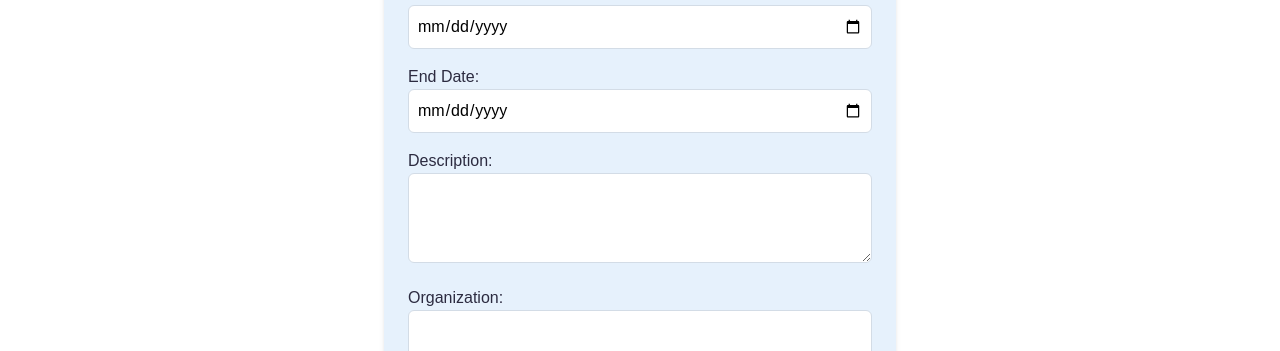
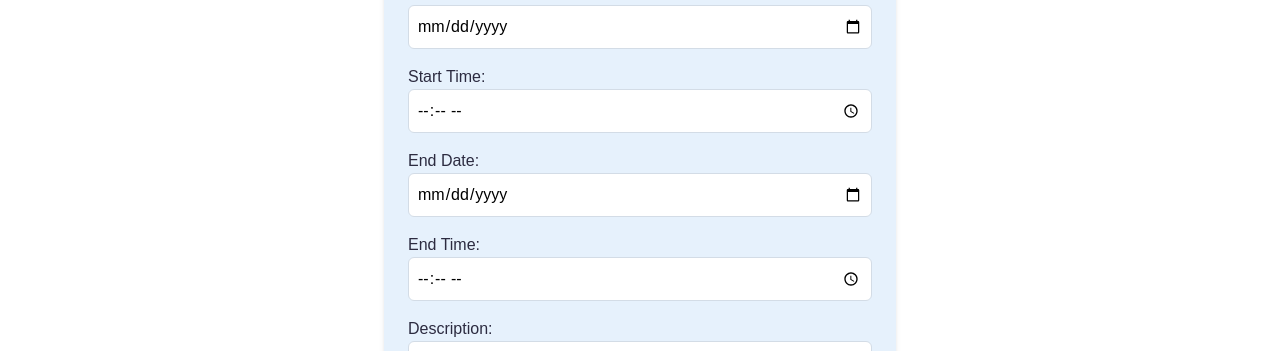
Before and after one commit to claudia-mariana/out-in-portugal-frontend, a React (Vite) app: page /api/events/edit/1 in a window 1280 px wide. Shown: the part 346-697 px from the top of the page. Built offline with nearby package versions, Linux system fonts and the light colour scheme; no server answers.

Commit message:
reversed list resources, added time on forms

```diff
--- a/src/components/Functionalities/CreateActivity.jsx
+++ b/src/components/Functionalities/CreateActivity.jsx
@@ -34,7 +34,7 @@ function CreateActivity() {
 
 
   return (
-    <div className="max-w-lg mx-auto mt-10 bg-blue-light p-6 rounded-lg shadow-md">
+    <div className="max-w-lg mx-auto mt-10 mb-10 bg-blue-light p-6 rounded-lg shadow-md">
       <h3 className="text-2xl font-bold mb-6 text-center text-blue-medium">Create Activity</h3>
 
       <form onSubmit={handleSubmit} className="space-y-4">
--- a/src/components/Functionalities/EditEvent.jsx
+++ b/src/components/Functionalities/EditEvent.jsx
@@ -3,13 +3,17 @@ import { useNavigate, useParams } from 'react-router-dom';
 import { NavLink } from "react-router-dom";
 import eventsService from "../../services/events.service";
 
+// Helping functions
 const formatDate = (date) => new Date(date).toISOString().split('T')[0];
+const formatTime = (date) => new Date(date).toISOString().split('T')[1].substring(0,5);
 
 function EditEvent() {
     const [title, setTitle] = useState("");
     const [activity, setActivity] = useState("");
     const [startDate, setStartDate] = useState("");
+    const [startTime, setStartTime] = useState("");
     const [endDate, setEndDate] = useState("");
+    const [endTime, setEndTime] = useState("");
     const [description, setDescription] = useState("");
     const [organization, setOrganization] = useState("");
     const [meetingPoint, setMeetingPoint] = useState("");
@@ -31,14 +35,15 @@ function EditEvent() {
     const navigate = useNavigate();
 
     useEffect(() => {
-
         eventsService.getEvent(eventId)
             .then((response) => {
                 const oneEvent = response.data;
                 setTitle(oneEvent.title);
                 setActivity(oneEvent.activity._id);
                 setStartDate(formatDate(oneEvent.startDate));
+                setStartTime(formatTime(oneEvent.startDate));
                 setEndDate(formatDate(oneEvent.endDate));
+                setEndTime(formatTime(oneEvent.endDate));
                 setDescription(oneEvent.description);
                 setOrganization(oneEvent.organization);
                 setMeetingPoint(oneEvent.meetingPoint);
@@ -48,31 +53,42 @@ function EditEvent() {
                 setPrice(oneEvent.price);
             })
             .catch((error) => console.log(error));
-
     }, [eventId]);
-
 
     const handleFormSubmit = (e) => {
         e.preventDefault();
-        const requestBody = { title, activity, startDate, endDate, description, organization, meetingPoint, targetAudience, duration, equipment, price };
+
+        const startDateTime = `${startDate}T${startTime}`;
+        const endDateTime = `${endDate}T${endTime}`;
+
+        const requestBody = {
+            title,
+            activity,
+            startDate: startDateTime,
+            endDate: endDateTime,
+            description,
+            organization,
+            meetingPoint,
+            targetAudience,
+            duration,
+            equipment,
+            price
+        };
 
         eventsService.updateEvent(eventId, requestBody)
-            .then((response) => {
-                navigate(`/api/events/${eventId}`)
+            .then(() => {
+                navigate(`/api/events/${eventId}`);
             });
     };
 
-
     const deleteEvent = () => {
-
         eventsService.deleteEvent(eventId)
             .then(() => navigate("/api/events"))
             .catch((err) => console.log(err));
     };
 
-
     return (
-        <div className="max-w-lg mx-auto mt-10 bg-blue-light p-6 rounded-lg shadow-md">
+        <div className="max-w-lg mx-auto mt-10 mb-10 bg-blue-light p-6 rounded-lg shadow-md">
           <h3 className="text-2xl font-bold mb-6 text-center text-blue-medium">Edit this Event:</h3>
 
           <form onSubmit={handleFormSubmit} className="space-y-4">
@@ -86,7 +102,6 @@ function EditEvent() {
                 className="w-full p-2 border border-gray-light rounded-md"
               />
             </div>
-
             <div>
               <label className="block text-blue">Activity:</label>
               <select
@@ -117,12 +132,34 @@ function EditEvent() {
             </div>
 
             <div>
+              <label className="block text-blue">Start Time:</label>
+              <input
+                type="time"
+                name="startTime"
+                value={startTime}
+                onChange={(e) => setStartTime(e.target.value)}
+                className="w-full p-2 border border-gray-light rounded-md"
+              />
+            </div>
+
+            <div>
               <label className="block text-blue">End Date:</label>
               <input
                 type="date"
                 name="endDate"
                 value={endDate}
                 onChange={(e) => setEndDate(e.target.value)}
+                className="w-full p-2 border border-gray-light rounded-md"
+              />
+            </div>
+
+            <div>
+              <label className="block text-blue">End Time:</label>
+              <input
+                type="time"
+                name="endTime"
+                value={endTime}
+                onChange={(e) => setEndTime(e.target.value)}
                 className="w-full p-2 border border-gray-light rounded-md"
               />
             </div>
@@ -223,12 +260,12 @@ function EditEvent() {
           <div className="flex justify-center space-x-4 mt-6">
             <button
               onClick={deleteEvent}
-          className="bg-red text-white px-4 py-2 rounded-md hover:bg-yellow transition-colors"
+              className="bg-red text-white px-4 py-2 rounded-md hover:bg-red-400 transition-colors"
             >
               Delete Event
             </button>
             <NavLink to={"/api/events"}>
-          <button className="bg-blue-medium text-white px-4 py-2 rounded-md hover:text-yellow transition-colors">
+              <button className="bg-blue-medium text-white px-4 py-2 rounded-md hover:bg-blue-500 transition-colors">
                 Back
               </button>
             </NavLink>
--- a/src/components/Pages/ActivitiesListPage.jsx
+++ b/src/components/Pages/ActivitiesListPage.jsx
@@ -29,7 +29,7 @@ function ActivitiesListPage() {
       </Link>
       </div>
       <div className="activities-container flex flex-wrap justify-center items-center w-full my-10">
-        {activities.map((activity) => (
+        {activities.toReversed().map((activity) => (
         <ActivityCard key={activity._id} {...activity} />
       ))}
       </div>
--- a/src/components/Pages/CategoryPage.jsx
+++ b/src/components/Pages/CategoryPage.jsx
@@ -26,7 +26,7 @@ function CategoryPage() {
             </Link>
           </div>
           <div className="activities-container flex flex-wrap justify-center items-center w-full my-10">
-            {activities.map((activity) => (
+            {activities.toReversed().map((activity) => (
               <ActivityCard key={activity._id} {...activity} />
             ))}
           </div>
--- a/src/components/Pages/CreateEvent.jsx
+++ b/src/components/Pages/CreateEvent.jsx
@@ -1,10 +1,8 @@
-import { useState } from "react";
+import { useState, useEffect } from "react";
 import eventsService from "../../services/events.service";
-import { useEffect } from "react";
 import { useNavigate } from "react-router-dom";
 
 function CreateEvent() {
-
     const [activities, setActivities] = useState([]);
     const navigate = useNavigate();
 
@@ -15,11 +13,12 @@ function CreateEvent() {
         .catch(err => console.error('Error fetching activities:', err));
     }, []);
 
-
     const [title, setTitle] = useState("");
     const [activity, setActivity] = useState("");
     const [startDate, setStartDate] = useState("");
+    const [startTime, setStartTime] = useState("");  // New state for start time
     const [endDate, setEndDate] = useState("");
+    const [endTime, setEndTime] = useState("");      // New state for end time
     const [description, setDescription] = useState("");
     const [organization, setOrganization] = useState("");
     const [meetingPoint, setMeetingPoint] = useState("");
@@ -28,19 +27,35 @@ function CreateEvent() {
     const [equipment, setEquipment] = useState("");
     const [price, setPrice] = useState("");
 
-
-
-
     const handleSubmit = (e) => {
         e.preventDefault();
-    const requestBody = { title, activity, startDate, endDate, description, organization, meetingPoint, targetAudience, duration, equipment, price };
+
+        // Combine date and time into a single datetime
+        const startDateTime = `${startDate}T${startTime}`;
+        const endDateTime = `${endDate}T${endTime}`;
+
+        const requestBody = {
+            title,
+            activity,
+            startDate: startDateTime,
+            endDate: endDateTime,
+            description,
+            organization,
+            meetingPoint,
+            targetAudience,
+            duration,
+            equipment,
+            price
+        };
 
         eventsService.createEvent(requestBody)
             .then(() => {
                 setTitle("");
                 setActivity("");
                 setStartDate("");
-        setEndDate("")
+                setStartTime("");  // Reset time inputs
+                setEndDate("");
+                setEndTime("");    // Reset time inputs
                 setDescription("");
                 setOrganization("");
                 setMeetingPoint("");
@@ -48,14 +63,13 @@ function CreateEvent() {
                 setDuration("");
                 setEquipment("");
                 setPrice("");
-        navigate("/api/events")
+                navigate("/api/events");
             })
             .catch((error) => console.log(error));
     };
 
-
     return (
-    <div className="max-w-lg mx-auto mt-10 bg-blue-light p-6 rounded-lg shadow-md">
+        <div className="max-w-lg mx-auto mt-10 mb-10 bg-blue-light p-6 rounded-lg shadow-md">
             <h3 className="text-2xl font-bold mb-6 text-center text-blue-medium">Create Event</h3>
 
             <form onSubmit={handleSubmit} className="space-y-4">
@@ -66,7 +80,7 @@ function CreateEvent() {
                         name="title"
                         value={title}
                         onChange={(e) => setTitle(e.target.value)}
-            className="w-full p-2 border  border-gray-light rounded-md"
+                        className="w-full p-2 border border-gray-light rounded-md"
                     />
                 </div>
 
@@ -77,7 +91,7 @@ function CreateEvent() {
                         value={activity}
                         onChange={(e) => setActivity(e.target.value)}
                         required
-            className="w-full p-2 border  border-gray-light rounded-md"
+                        className="w-full p-2 border border-gray-light rounded-md"
                     >
                         <option hidden defaultValue value="">Select an activity</option>
                         {activities.map((activity) => (
@@ -89,7 +103,7 @@ function CreateEvent() {
                 </div>
 
                 <div>
-          <label className="block  text-blue">Start Date:</label>
+                    <label className="block text-blue">Start Date:</label>
                     <input
                         type="date"
                         name="startDate"
@@ -100,56 +114,78 @@ function CreateEvent() {
                 </div>
 
                 <div>
-          <label className="block  text-blue">End Date:</label>
+                    <label className="block text-blue">Start Time:</label>
+                    <input
+                        type="time"
+                        name="startTime"
+                        value={startTime}
+                        onChange={(e) => setStartTime(e.target.value)}
+                        className="w-full p-2 border border-gray-light rounded-md"
+                    />
+                </div>
+
+                <div>
+                    <label className="block text-blue">End Date:</label>
                     <input
                         type="date"
                         name="endDate"
                         value={endDate}
                         onChange={(e) => setEndDate(e.target.value)}
-            className="w-full p-2 border  border-gray-light rounded-md"
+                        className="w-full p-2 border border-gray-light rounded-md"
                     />
                 </div>
 
                 <div>
-          <label className="block  text-blue">Description:</label>
+                    <label className="block text-blue">End Time:</label>
+                    <input
+                        type="time"
+                        name="endTime"
+                        value={endTime}
+                        onChange={(e) => setEndTime(e.target.value)}
+                        className="w-full p-2 border border-gray-light rounded-md"
+                    />
+                </div>
+
+                <div>
+                    <label className="block text-blue">Description:</label>
                     <textarea
                         name="description"
                         value={description}
                         onChange={(e) => setDescription(e.target.value)}
-            className="w-full p-2 border  border-gray-light rounded-md"
+                        className="w-full p-2 border border-gray-light rounded-md"
                         rows="3"
                     />
                 </div>
 
                 <div>
-          <label className="block  text-blue">Organization:</label>
+                    <label className="block text-blue">Organization:</label>
                     <textarea
                         name="organization"
                         value={organization}
                         onChange={(e) => setOrganization(e.target.value)}
-            className="w-full p-2 border  border-gray-light rounded-md"
+                        className="w-full p-2 border border-gray-light rounded-md"
                         rows="2"
                     />
                 </div>
 
                 <div>
-        <label className="block  text-blue">Meeting Point:</label>
+                    <label className="block text-blue">Meeting Point:</label>
                     <input
                         type="text"
                         name="meetingPoint"
                         value={meetingPoint}
                         onChange={(e) => setMeetingPoint(e.target.value)}
-          className="w-full p-2 border  border-gray-light rounded-md"
+                        className="w-full p-2 border border-gray-light rounded-md"
                     />
                 </div>
 
                 <div>
-        <label className="block  text-blue">Target Audience:</label>
+                    <label className="block text-blue">Target Audience:</label>
                     <select
                         required
                         value={targetAudience}
                         onChange={(e) => setTargetAudience(e.target.value)}
-          className="w-full p-2 border  border-gray-light rounded-md"
+                        className="w-full p-2 border border-gray-light rounded-md"
                     >
                         <option hidden defaultValue value="">Select an option</option>
                         <option value="Children">Children</option>
@@ -160,35 +196,35 @@ function CreateEvent() {
                 </div>
 
                 <div>
-        <label className="block  text-blue">Duration:</label>
+                    <label className="block text-blue">Duration:</label>
                     <input
                         type="text"
                         name="duration"
                         value={duration}
                         onChange={(e) => setDuration(e.target.value)}
-          className="w-full p-2 border  border-gray-light rounded-md"
+                        className="w-full p-2 border border-gray-light rounded-md"
                     />
                 </div>
 
                 <div>
-        <label className="block  text-blue">Equipment:</label>
+                    <label className="block text-blue">Equipment:</label>
                     <input
                         type="text"
                         name="equipment"
                         value={equipment}
                         onChange={(e) => setEquipment(e.target.value)}
-          className="w-full p-2 border  border-gray-light rounded-md"
+                        className="w-full p-2 border border-gray-light rounded-md"
                     />
                 </div>
 
                 <div>
-        <label className="block  text-blue">Price (€):</label>
+                    <label className="block text-blue">Price (€):</label>
                     <input
                         type="text"
                         name="price"
                         value={price}
                         onChange={(e) => setPrice(e.target.value)}
-          className="w-full p-2 border  border-gray-light rounded-md"
+                        className="w-full p-2 border border-gray-light rounded-md"
                     />
                 </div>
 
--- a/src/components/Pages/EventsListPage.jsx
+++ b/src/components/Pages/EventsListPage.jsx
@@ -30,7 +30,7 @@ function EventsListPage() {
       </Link>
       </div>
       <div className="activities-container flex flex-wrap justify-center items-center w-full my-10">
-      {events.map((event) => (
+      {events.toReversed().map((event) => (
         <EventCard key={event._id} {...event} />
       ))}
       </div>
```
Lines whose indentation alone changed are shown as unchanged.
